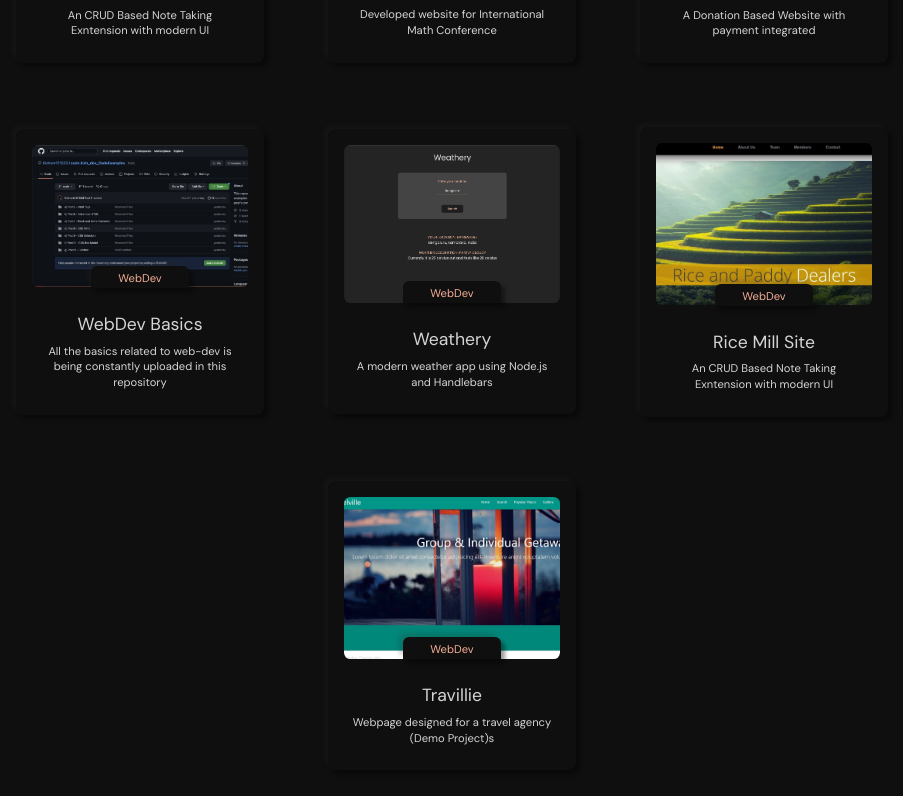
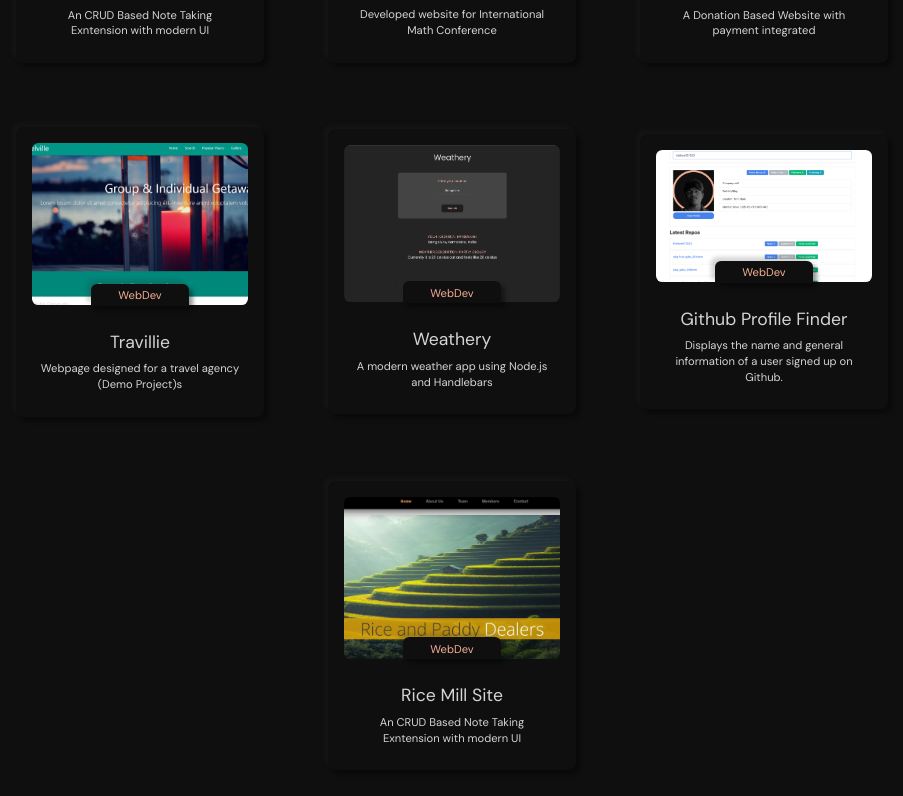
Before and after one commit to Kishore121523/Portfolio_React, a React (Create React App) app: page / in a window 1280 px wide. Shown: the part 2064-2860 px from the top of the page, without its empty margins (204-1107 px from the left). Built offline with nearby package versions, Linux system fonts and the light colour scheme.

Commit message:
Edited Work Section

```diff
--- a/src/assets/index.js
+++ b/src/assets/index.js
@@ -1,7 +1,7 @@
 export { default as Notezy } from "./WebDev/notezy.jpg";
 export { default as MathConf } from "./WebDev/MathConf.jpg";
 export { default as donate } from "./WebDev/donate.jpg";
-export { default as instaPage } from "./WebDev/instaPage.jpg";
+export { default as githubFinder } from "./WebDev/githubFinder.png";
 export { default as riceMill } from "./WebDev/riceMill.jpg";
 export { default as travel } from "./WebDev/travel.jpg";
 export { default as weathery } from "./WebDev/weathery.jpg";
--- a/src/sections/Work/Work.js
+++ b/src/sections/Work/Work.js
@@ -8,7 +8,7 @@ import {
   Notezy,
   MathConf,
   donate,
-  instaPage,
+  githubFinder,
   travel,
   weathery,
   riceMill,
@@ -249,13 +249,14 @@ const Work = () => {
                 image={donate}
                 externalLink={true}
               ></CardWork>
+
               <CardWork
-                github="https://github.com/Kishore121523/code.kish_dev_CodeExamples"
-                liveLink="#"
-                heading="WebDev Basics"
-                desc="All the basics related to web-dev is being constantly uploaded in this repository"
+                liveLink="https://kishore121523.github.io/Travel/"
+                github="https://github.com/Kishore121523/Travel"
+                heading="Travillie"
+                desc="Webpage designed for a travel agency (Demo Project)s"
                 category="WebDev"
-                image={instaPage}
+                image={travel}
                 externalLink={true}
               ></CardWork>
               <CardWork
@@ -268,21 +269,21 @@ const Work = () => {
                 externalLink={true}
               ></CardWork>
               <CardWork
+                github="https://github.com/Kishore121523/Github-Users-Finder"
+                liveLink="https://kishore121523.github.io/Github-Users-Finder/"
+                heading="Github Profile Finder"
+                desc="Displays the name and general information of a user signed up on Github."
+                category="WebDev"
+                image={githubFinder}
+                externalLink={true}
+              ></CardWork>
+              <CardWork
                 liveLink="https://kishore121523.github.io/Professional-Website---Rice-Mill-Association/"
                 github="https://github.com/Kishore121523/Professional-Website---Rice-Mill-Association"
                 heading="Rice Mill Site"
                 desc="An CRUD Based Note Taking Exntension with modern UI"
                 category="WebDev"
                 image={riceMill}
-                externalLink={true}
-              ></CardWork>
-              <CardWork
-                liveLink="https://kishore121523.github.io/Travel/"
-                github="https://github.com/Kishore121523/Travel"
-                heading="Travillie"
-                desc="Webpage designed for a travel agency (Demo Project)s"
-                category="WebDev"
-                image={travel}
                 externalLink={true}
               ></CardWork>
             </div>
```
Also changed, not shown: src/assets/WebDev/githubFinder.png (added), src/assets/WebDev/instaPage.jpg (deleted).
